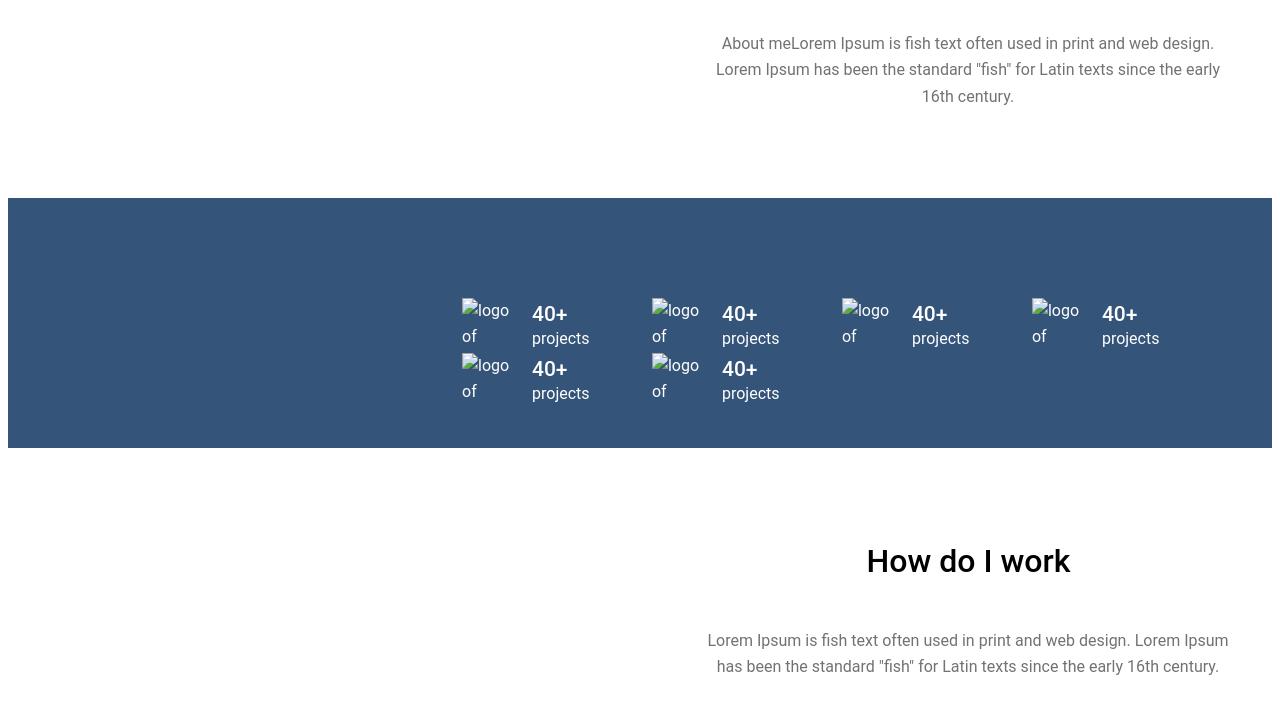
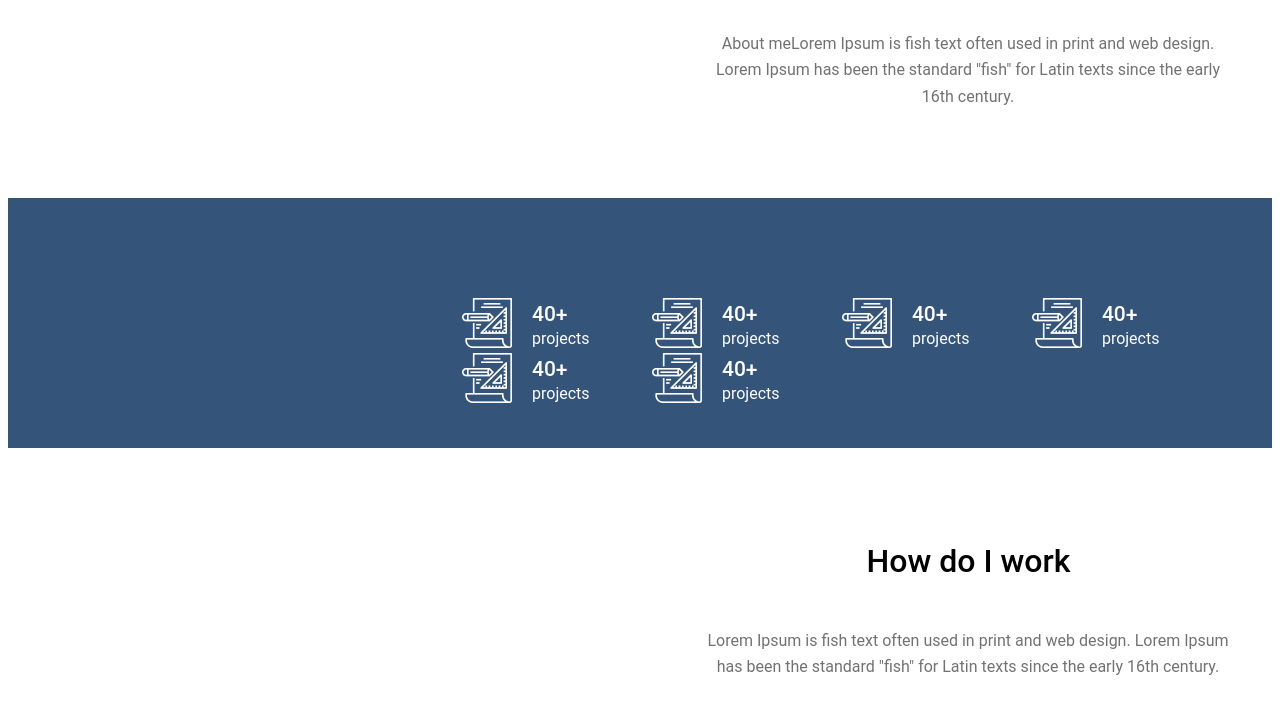
Before and after one commit to b4v06/homework_6, a plain HTML site: page index.html in a window 1280 px wide. Shown: the part 869-1583 px from the top of the page. Drawn offline with Linux system fonts and the light colour scheme; the site is published under a folder, as on GitHub Pages, so addresses that start at the root find nothing.

Commit message:
added . to images

```diff
--- a/index.html
+++ b/index.html
@@ -39,32 +39,32 @@
         <div class="middle_line">
             <ul class="middle_list">
                 <li>
-                    <img src="/public/images/project.png" alt="logo of project">
+                    <img src="./public/images/project.png" alt="logo of project">
                     <h3>40+</h3>
                     <p>projects</p>
                 </li>
                 <li>
-                    <img src="/public/images/project.png" alt="logo of project">
+                    <img src="./public/images/project.png" alt="logo of project">
                     <h3>40+</h3>
                     <p>projects</p>
                 </li>
                 <li>
-                    <img src="/public/images/project.png" alt="logo of project">
+                    <img src="./public/images/project.png" alt="logo of project">
                     <h3>40+</h3>
                     <p>projects</p>
                 </li>
                 <li>
-                    <img src="/public/images/project.png" alt="logo of project">
+                    <img src="./public/images/project.png" alt="logo of project">
                     <h3>40+</h3>
                     <p>projects</p>
                 </li>
                 <li>
-                    <img src="/public/images/project.png" alt="logo of project">
+                    <img src="./public/images/project.png" alt="logo of project">
                     <h3>40+</h3>
                     <p>projects</p>
                 </li>
                 <li>
-                    <img src="/public/images/project.png" alt="logo of project">
+                    <img src="./public/images/project.png" alt="logo of project">
                     <h3>40+</h3>
                     <p>projects</p>
                 </li>
```
